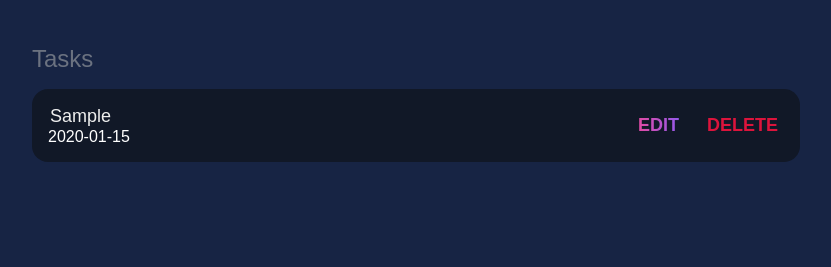
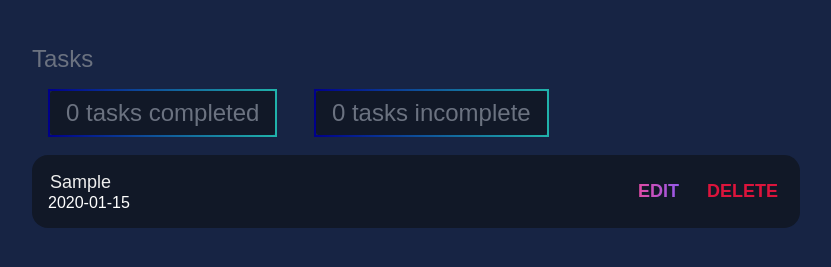
Before and after one commit to fahimHexClan/ToDoListApplication-Fahim, a plain HTML site: page Application/index.html in a window 1280 px wide. Both pictures are taken after typing "Sample", "2020-01-15" into the empty fields and a click on the input "Add task". Shown: the part 135-402 px from the top of the page, without its empty margins (224-1055 px from the left). Drawn offline with Linux system fonts and the light colour scheme.

Commit message:
add count of status

```diff
--- a/Application/index.html
+++ b/Application/index.html
@@ -46,6 +46,9 @@
 <main>
     <section class="task-list">
         <h2>Tasks</h2>
+        <p id="completed-task-count">0 tasks completed...</p>
+        <p id="incomplete-task-count">0 tasks incomplete...</p><br><br>
+
 
         <div id="tasks">
 
--- a/Application/main.css
+++ b/Application/main.css
@@ -34,6 +34,21 @@ header h1{
     font-weight: 300;
     color: var(--grey);
     margin-bottom: 1rem;
+}
+#completed-task-count,
+#incomplete-task-count {
+    display: inline-block;
+    margin: 0 1rem;
+    font-size: 1.5rem;
+    font-weight: 200;
+    color: var(--grey);
+    text-align: center;
+    padding: 0.5rem 1rem;
+    border-radius: 10px; /* Set the border-radius */
+    background-color: var(--darkest);
+    border: 2px solid transparent; /* Set initial border as transparent */
+    border-image: linear-gradient(to right,darkblue, lightseagreen); /* Gradient border color */
+    border-image-slice: 0.5; /* Ensure the whole border is colored */
 }
 
 #new-task-form {
--- a/Application/main.js
+++ b/Application/main.js
@@ -5,6 +5,8 @@ window.addEventListener('load', () => {
     const due_date_input = document.querySelector("#new-task-due-date");
     const category_select = document.querySelector("#new-task-category");
     const status_select = document.querySelector("#Status");
+    const completedTaskCount = document.querySelector("#completed-task-count");
+    const incompleteTaskCount = document.querySelector("#incomplete-task-count");
 
     let currentTaskEl = null;
     let tasks = [];
@@ -15,6 +17,7 @@ window.addEventListener('load', () => {
         tasks.forEach(task => {
             const task_el = createTaskElement(task);
             list_el.appendChild(task_el);
+            updateTaskCounts();
         });
     }
 
@@ -49,6 +52,7 @@ window.addEventListener('load', () => {
                 localStorage.setItem('tasks', JSON.stringify(tasks));
 
                 task_el.remove();
+                updateTaskCounts();
             }
         }
     });
@@ -100,6 +104,7 @@ window.addEventListener('load', () => {
             // Create and append task element
             const task_el = createTaskElement(newTask);
             list_el.appendChild(task_el);
+            updateTaskCounts();
         }
 
         // Save tasks to local storage
@@ -110,6 +115,13 @@ window.addEventListener('load', () => {
         category_select.value = ''; // Clear the category field
         status_select.value = ''; // Clear the status field
     });
+
+    function updateTaskCounts() {
+        const completedTasks = tasks.filter(task => task.status === 'complete');
+        const incompleteTasks = tasks.filter(task => task.status === 'incomplete');
+        completedTaskCount.textContent = `${completedTasks.length} tasks completed`;
+        incompleteTaskCount.textContent = `${incompleteTasks.length} tasks incomplete`;
+    }
 
     function createTaskElement(taskObj) {
         const task_el = document.createElement('div');
```
